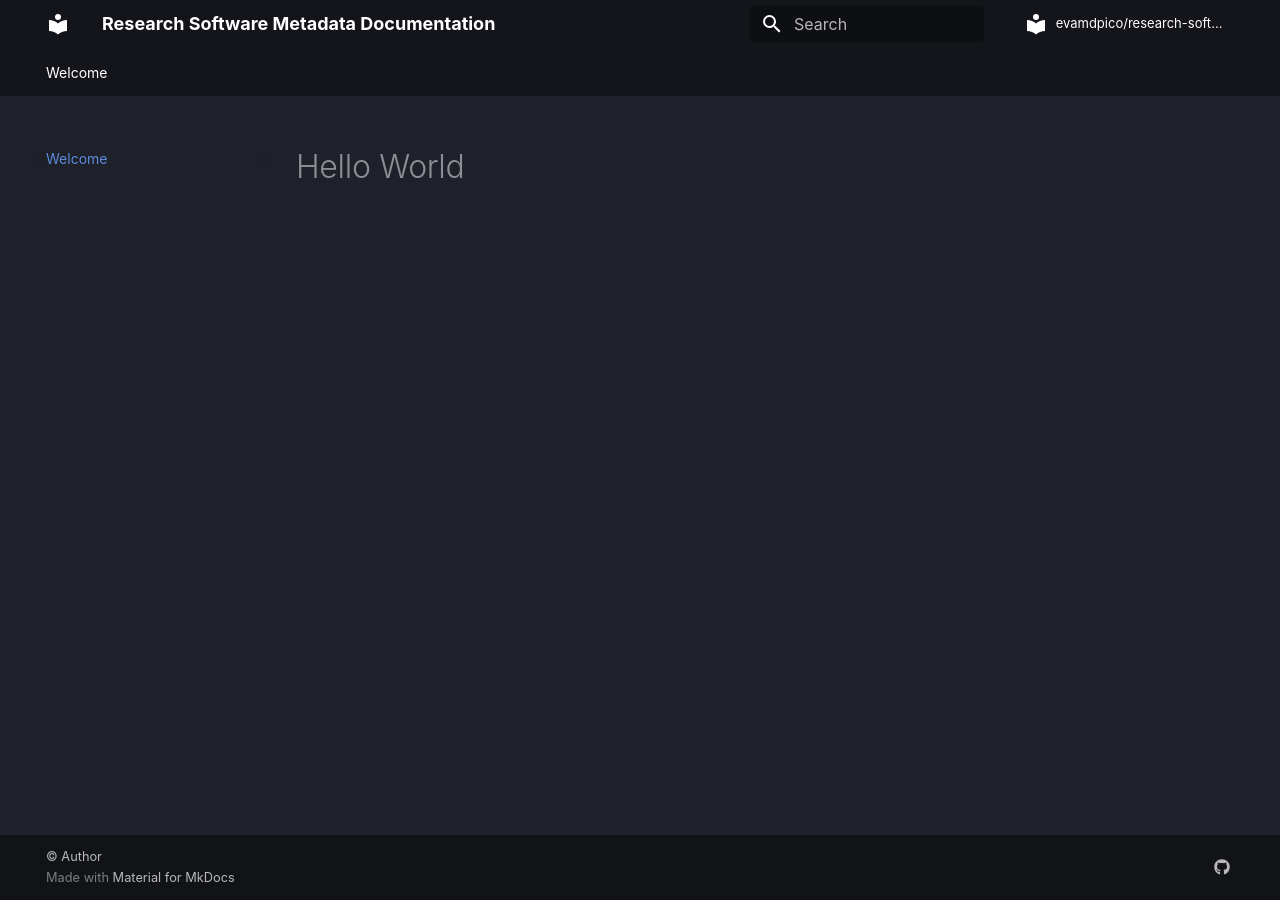
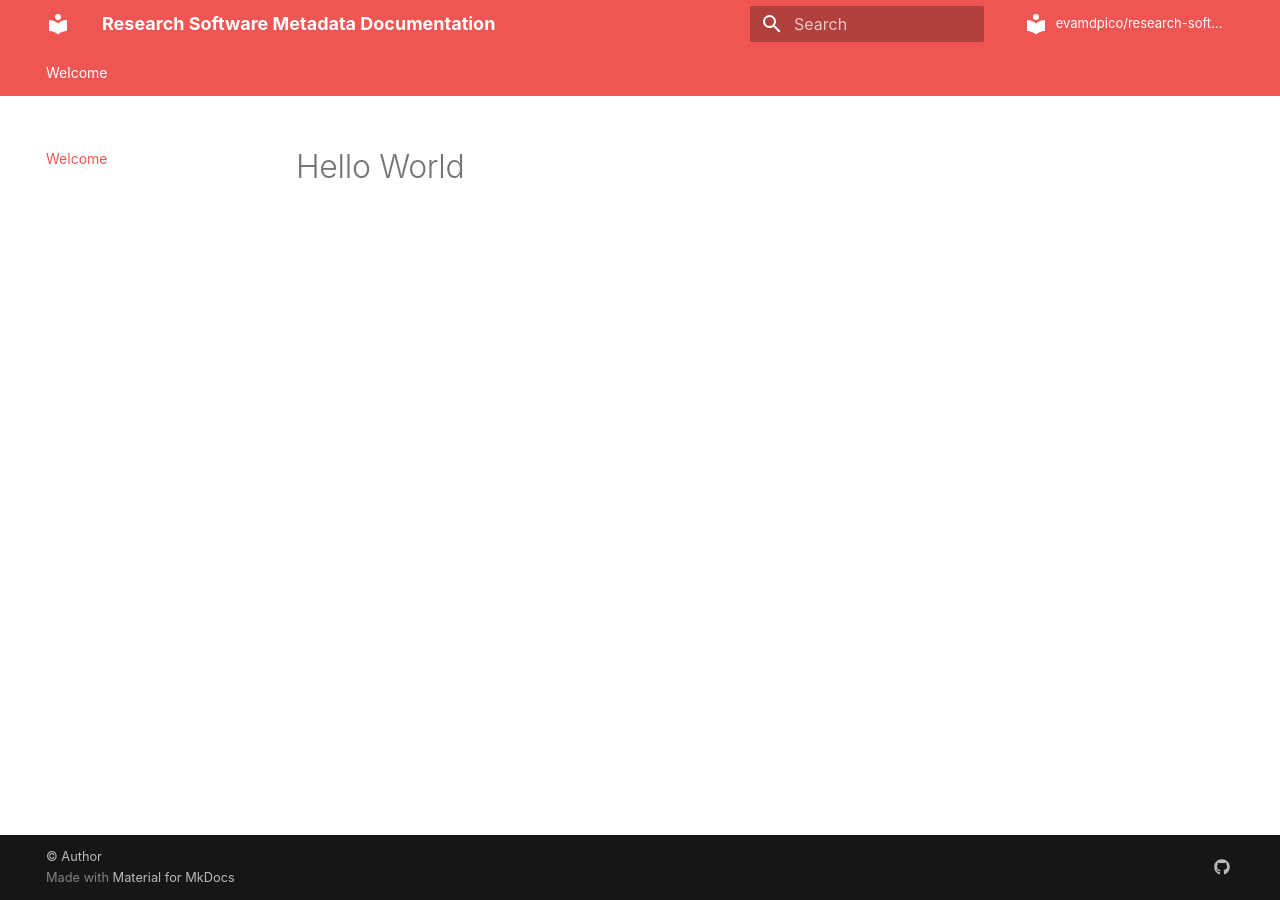
Before and after one commit to inab/research-software-etl, an MkDocs documentation site: the page built from docs/index.md, in a window 1280 px wide. Built offline with MkDocs 1.6.1 and Material for MkDocs 9.7.7, drawn with Linux system fonts in a browser that asks for light colours; some web fonts are replaced.

Commit message:
Update file mkdocs.yml

```diff
--- a/mkdocs.yml
+++ b/mkdocs.yml
@@ -179,7 +179,7 @@ theme:
     # | - https://squidfunk.github.io/mkdocs-material/setup/changing-the-colors/#color-scheme              |
     # |                                                                                                    |
     # +----------------------------------------------------------------------------------------------------+
-    scheme: 'slate'
+    scheme: 'default'
 
     # +----------------------------------------------------------------------------------------------------+
     # |                                                                                                    |
@@ -191,7 +191,7 @@ theme:
     # | - https://squidfunk.github.io/mkdocs-material/setup/changing-the-colors/#primary-color             |
     # |                                                                                                    |
     # +----------------------------------------------------------------------------------------------------+
-    primary: 'black'
+    primary: 'red'
 
     # +----------------------------------------------------------------------------------------------------+
     # |                                                                                                    |
@@ -201,7 +201,7 @@ theme:
     # | - https://squidfunk.github.io/mkdocs-material/setup/changing-the-colors/#accent-color              |
     # |                                                                                                    |
     # +----------------------------------------------------------------------------------------------------+
-    accent: 'black'
+    accent: 'indigo'
 
   # +------------------------------------------------------------------------------------------------------+
   # |                                                                                                      |
@@ -217,7 +217,7 @@ theme:
   # |                                                                                                      |
   # +------------------------------------------------------------------------------------------------------+
   font:
-    text: 'Sapce'
+    text: 'Space'
     code: 'Space Mono'
 
   # +------------------------------------------------------------------------------------------------------+
```
